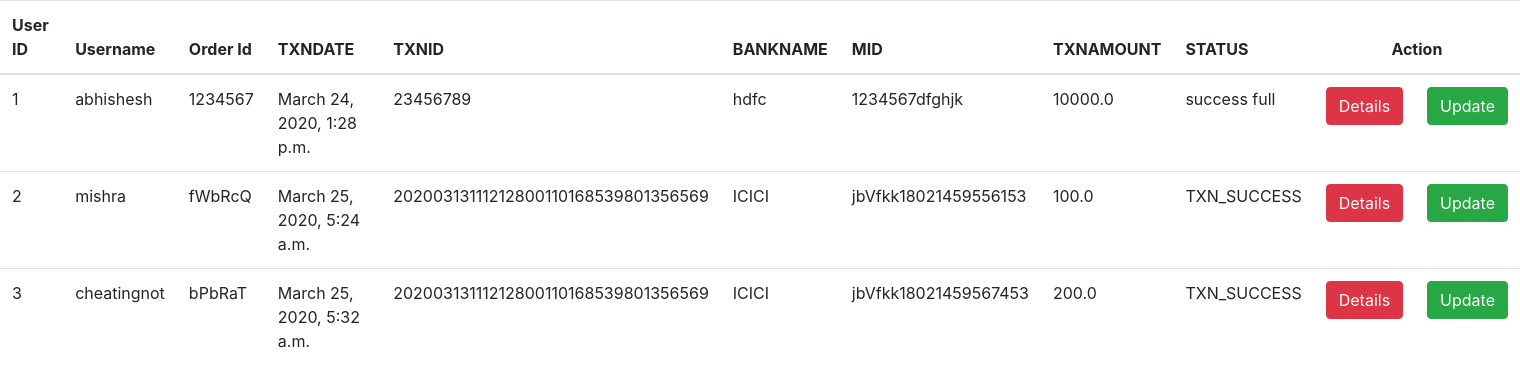
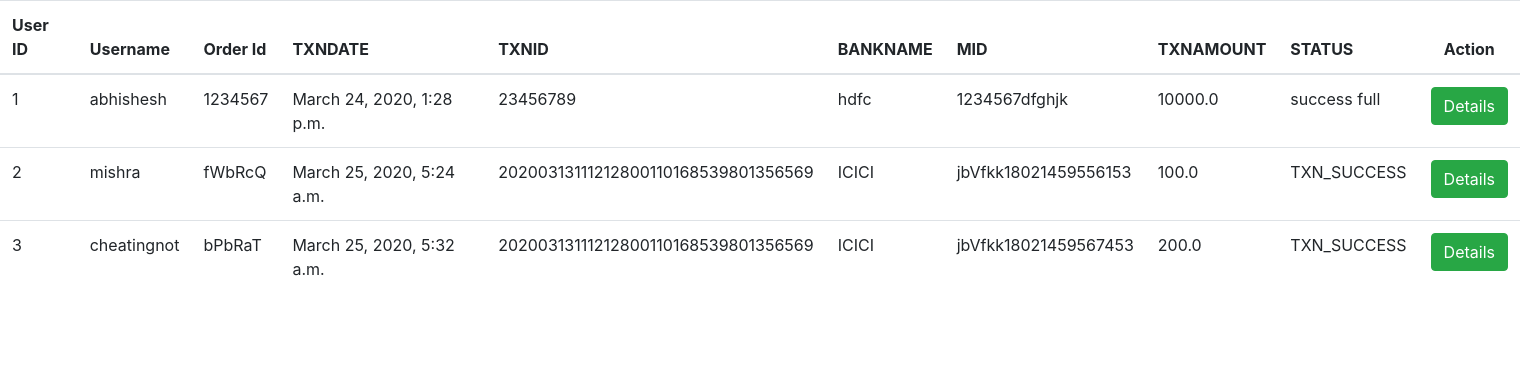
Before and after one commit to Abhishesh123/CheatingnotDash, a Django app: page /paymentStatus/ in a window 1520 px wide. Shown: the top 387 px of the page. Run offline with Django 3.2, Linux system fonts and the light colour scheme; data comes from the database, SQL or seed files in the repository; both versions use the stored data as it was after the commit; some libraries are stand-ins or nearby versions.

Commit message:
changes in paments

```diff
--- a/dashboard/templates/paymentstatus.html
+++ b/dashboard/templates/paymentstatus.html
@@ -40,9 +40,9 @@
         <td>{{user.TXNAMOUNT}}</td>
         <td>{{user.STATUS}}</td>
 
-        <td><a href="#" target="_blank" rel="noopener noreferrer" class="text-center btn btn-danger">Details</a></td>
+        <td><a href="#" target="_blank" rel="noopener noreferrer" class="text-center btn btn-success">Details</a></td>
 
-        <td><a href="#" target="_blank" rel="noopener noreferrer" class="text-center btn btn-success">Update</a></td>
+        <!-- <td><a href="#" target="_blank" rel="noopener noreferrer" class="text-center btn btn-success">Update</a></td> -->
 
 
        </tr>
```
Also changed, not shown: dashboard/db.sqlite3.
